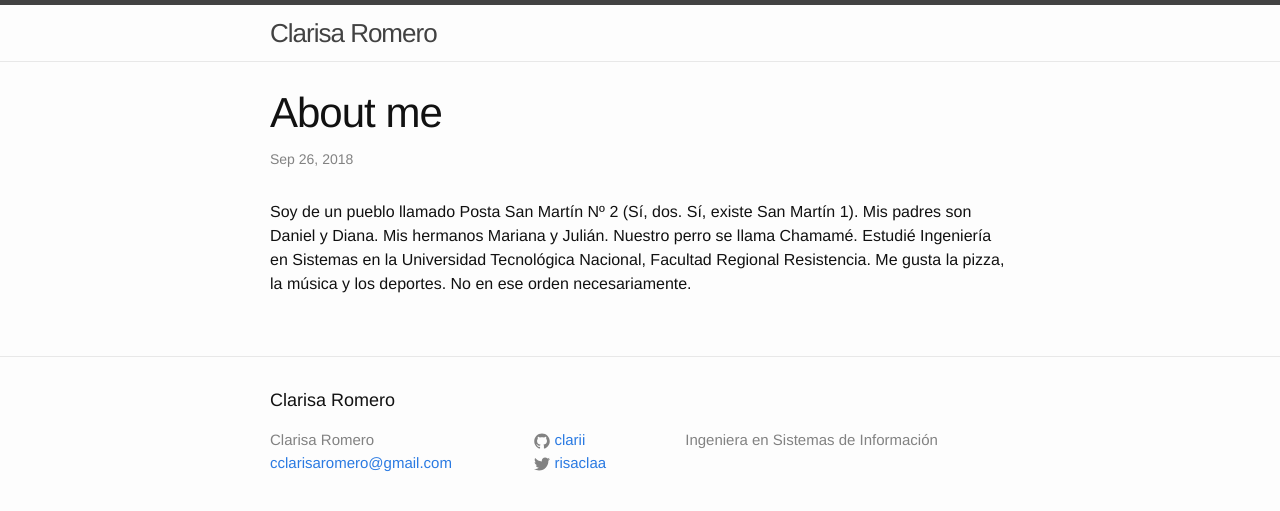
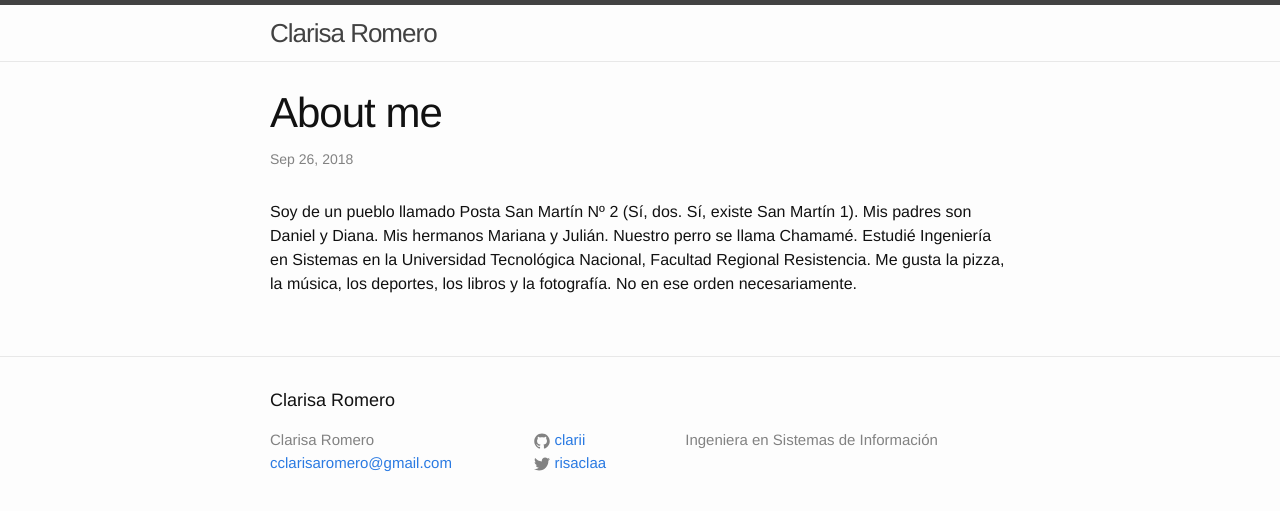
Before and after one commit to clarii/clarii.github.io, a Jekyll site: the page built from _posts/2018-09-26-about-me.markdown, in a window 1280 px wide. Shown: the top 511 px of the page. Built offline with Jekyll 4.4.1, drawn with Linux system fonts in a browser that asks for light colours.

Commit message:
Update and rename 2017-12-13-welcome-to-jekyll.markdown to 2018-09-26-about-me.markdown

```diff
--- a/_posts/2017-12-13-welcome-to-jekyll.markdown
+++ b/_posts/2018-09-26-about-me.markdown
@@ -7,4 +7,4 @@ categories: jekyll update
 Soy de un pueblo llamado Posta San Martín Nº 2 (Sí, dos. Sí, existe San Martín 1).
 Mis padres son Daniel y Diana. Mis hermanos Mariana y Julián. Nuestro perro se llama Chamamé.
 Estudié Ingeniería en Sistemas en la Universidad Tecnológica Nacional, Facultad Regional Resistencia.
-Me gusta la pizza, la música y los deportes. No en ese orden necesariamente.
+Me gusta la pizza, la música, los deportes, los libros y la fotografía. No en ese orden necesariamente.
```
